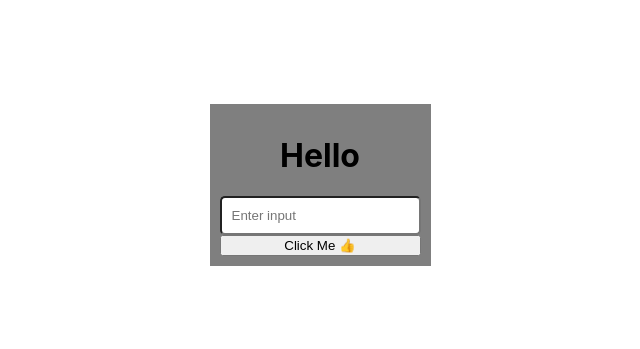
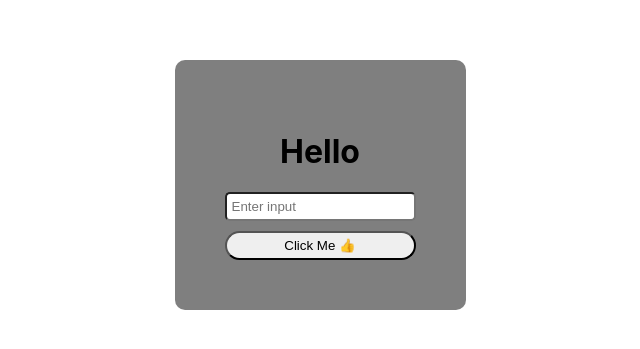
Before and after one commit to Sajjad124/react-form, a React (Create React App) app: page / in a window 1280 px wide. Shown: the part 215-564 px from the top of the page, without its empty margins (320-960 px from the left). Built offline with nearby package versions, Linux system fonts and the light colour scheme.

Commit message:
Update index.css

```diff
--- a/src/index.css
+++ b/src/index.css
@@ -21,12 +21,25 @@ code {
   display: flex;
   flex-direction: column;
   background-color: rgba(0,0,0,0.5);
-  padding: 10px;
+  padding: 50px;
+  border-radius: 10px;
 }
 h1 {
   text-align: center;
 }
 input {
-  padding: 10px;
+  padding: 5px;
   border-radius: 5px;
 }
+button{
+  margin-top: 10px;
+  border-radius: 15px;
+  padding: 5px;
+}
+button:hover{
+  margin-top: 10px;
+  border-radius: 15px;
+  padding: 5px;
+  color: white;
+  background-color: rgba(0,0,0,0.5);
+}
```
